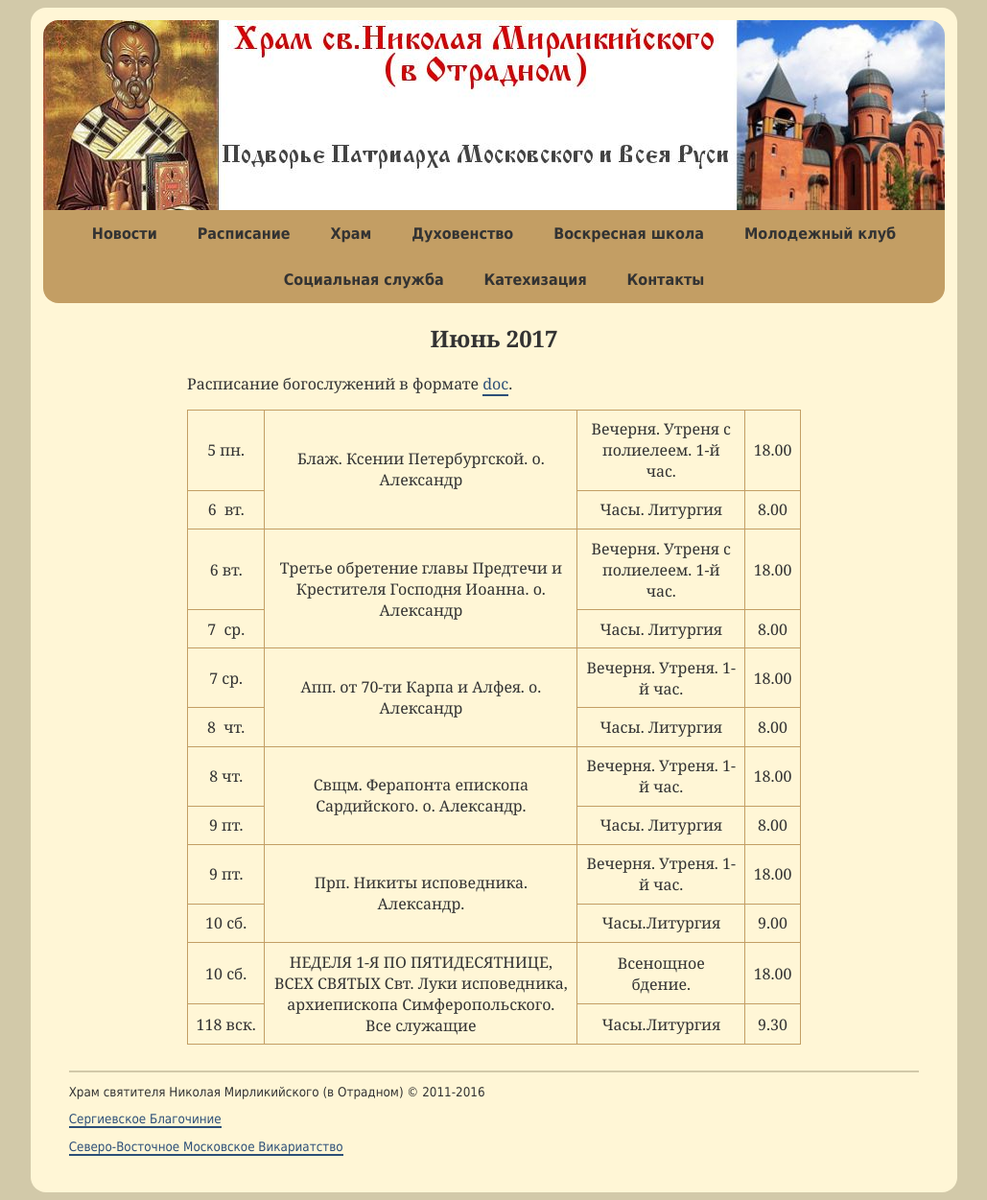
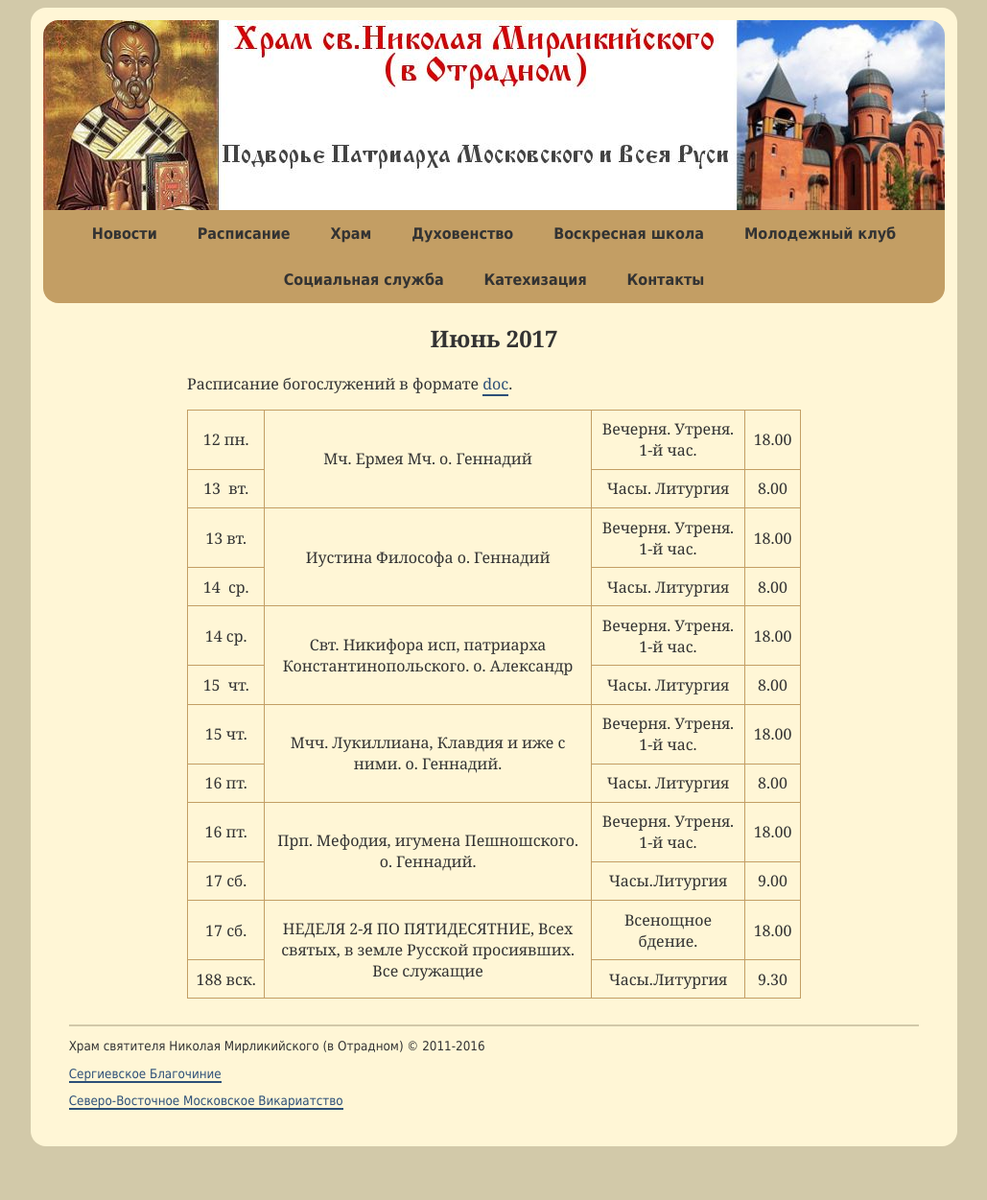
Before and after one commit to hramotradnoe/hramotradnoe.github.io, a Jekyll site: the page built from schedule/index.html, in a window 1280 px wide. Shown: the whole page at 96% size, without its empty margins (125-1154 px from the left). Built offline with Jekyll 4.4.1, drawn with Linux system fonts in a browser that asks for light colours; after the commit the page ends 1203 px from its top, so only the background shows below that.

Commit message:
Create schedule.yml

```diff
--- a/_data/schedule.yml
+++ b/_data/schedule.yml
@@ -1,51 +1,51 @@
 period: Июнь 2017
 link: "https://docs.google.com/document/d/1Qj7mg-tUEDtVlbjS0QpTUFWGrn9-FKcU72P1KtpVvEg/edit"
 timetable:
- - description : "Блаж. Ксении Петербургской. о. Александр"
+ - description : "Мч. Ермея Мч. о. Геннадий"
    services    :
-      - day   : 5&nbsp;пн.
+      - day   : 12&nbsp;пн.
         time  : '18.00'
-        title : "Вечерня. Утреня  с полиелеем. 1-й час."
-      - day   : 6&nbsp; вт.
+        title : "Вечерня. Утреня. 1-й час."
+      - day   : 13&nbsp; вт.
         time  : '8.00'
         title : "Часы.  Литургия"
- - description : "Третье обретение главы Предтечи и Крестителя Господня Иоанна. о. Александр"
+ - description : "Иустина Философа о. Геннадий"
    services    :
-      - day   : 6&nbsp;вт.
+      - day   : 13&nbsp;вт.
         time  : '18.00'
-        title : "Вечерня. Утреня с полиелеем. 1-й час."
-      - day   : 7&nbsp; ср.
+        title : "Вечерня. Утреня. 1-й час."
+      - day   : 14&nbsp; ср.
         time  : '8.00'
         title : "Часы. Литургия"
- - description : "Апп. от 70-ти Карпа и Алфея. о. Александр"
+ - description : " Свт. Никифора исп, патриарха Константинопольского. о. Александр"
    services    :
-      - day   : 7&nbsp;ср.
+      - day   : 14&nbsp;ср.
         time  : '18.00'
         title : "Вечерня. Утреня. 1-й час."
-      - day   : 8&nbsp; чт.
+      - day   : 15&nbsp; чт.
         time  : '8.00'
         title : "Часы. Литургия"
- - description : "Свщм. Ферапонта епископа Сардийского. о. Александр."
+ - description : "Мчч. Лукиллиана, Клавдия и иже с ними. о. Геннадий."
    services    :
-      - day   : 8&nbsp;чт.
+      - day   : 15&nbsp;чт.
         time  : '18.00'
         title : "Вечерня. Утреня. 1-й час."
-      - day   : 9&nbsp;пт.
+      - day   : 16&nbsp;пт.
         time  : '8.00'
         title : "Часы. Литургия"
- - description : "Прп. Никиты исповедника. Александр."
+ - description : "Прп. Мефодия, игумена Пешношского. о. Геннадий."
    services    :
-      - day   : 9&nbsp;пт.
+      - day   : 16&nbsp;пт.
         time  : '18.00'
         title : "Вечерня. Утреня. 1-й час."
-      - day   : 10&nbsp;сб.
+      - day   : 17&nbsp;сб.
         time  : '9.00'
         title : "Часы.Литургия"
- - description : "НЕДЕЛЯ 1-Я ПО ПЯТИДЕСЯТНИЦЕ, ВСЕХ СВЯТЫХ Свт. Луки исповедника, архиепископа Симферопольского. Все служащие"
+ - description : "НЕДЕЛЯ 2-Я ПО ПЯТИДЕСЯТНИЕ, Всех святых, в земле Русской просиявших. Все служащие"
    services    :
-      - day   : 10&nbsp;сб.
+      - day   : 17&nbsp;сб.
         time  : '18.00'
         title : "Всенощное бдение."
-      - day   : 118&nbsp;вск.
+      - day   : 188&nbsp;вск.
         time  : '9.30'
         title : "Часы.Литургия"
```
